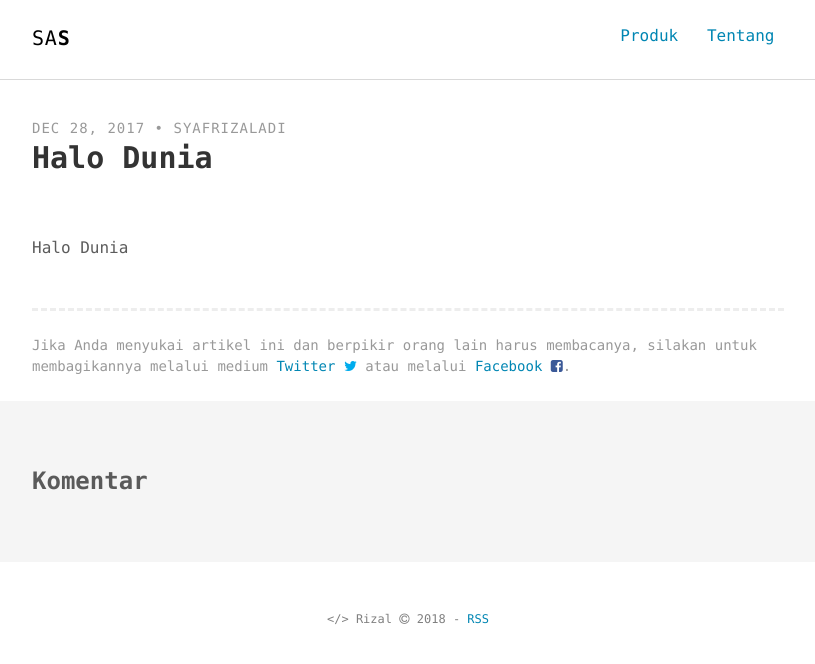
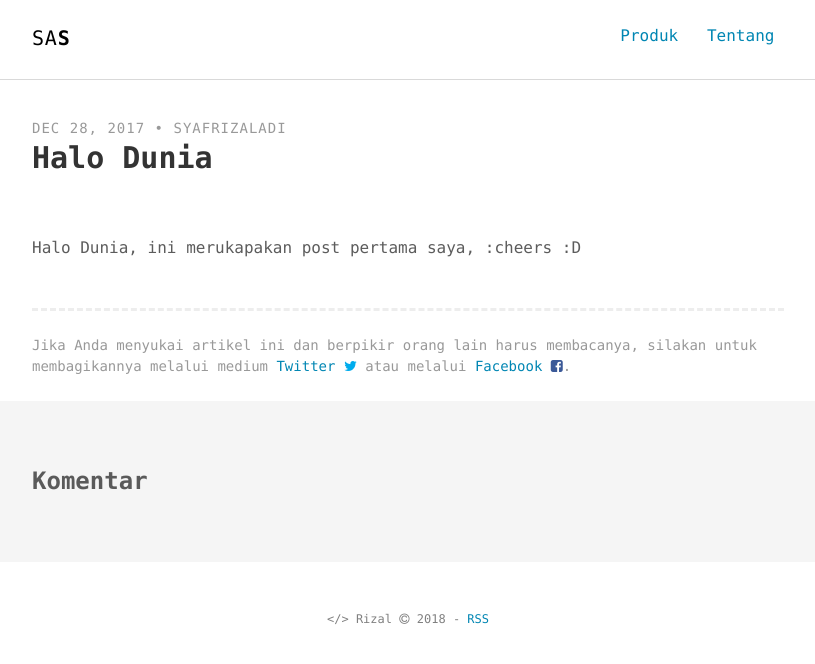
Before and after one commit to syafrizaladi/saktia, a Jekyll site: the page built from _posts/2017-12-28-halo-dunia.md, in a window 1280 px wide. Shown: the top 664 px of the page, without its empty margins (232-1047 px from the left). Built offline with Jekyll 4.4.1, drawn with Linux system fonts in a browser that asks for light colours; comment, search, counter and statistics services are not loaded.

Commit message:
Update 2017-12-28-halo-dunia.md

```diff
--- a/_posts/2017-12-28-halo-dunia.md
+++ b/_posts/2017-12-28-halo-dunia.md
@@ -8,4 +8,4 @@ author: SyafrizalAdi
 ---
 
 
-Halo Dunia
+Halo Dunia, ini merukapakan post pertama saya, :cheers :D
```
